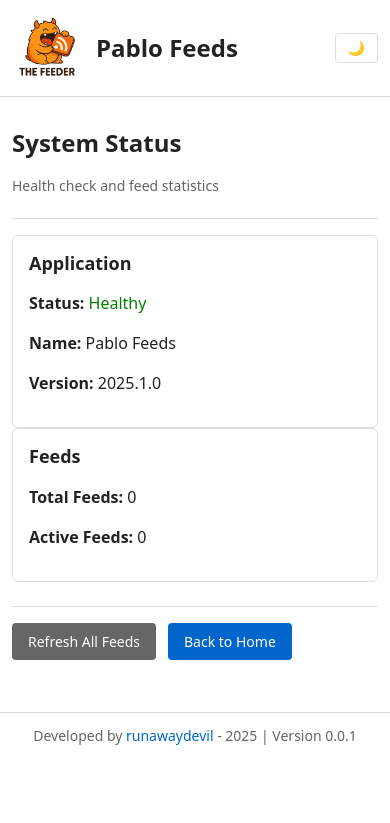
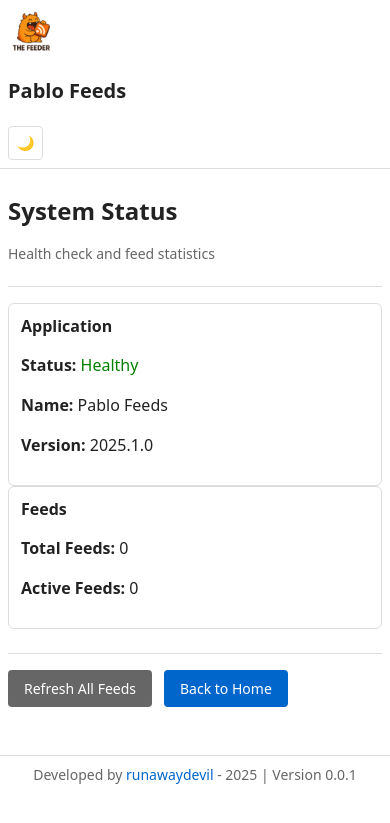
Before and after one commit to runawaydevil/thefeeder, a FastAPI app: page /admin/health in a window 390 px wide. Shown: the top 823 px of the page. Run offline with FastAPI, Linux system fonts and the light colour scheme; data that the repository does not hold is empty.

Commit message:
feat: Improve mobile responsiveness with comprehensive mobile-first design

```diff
--- a/app/web/static/styles.css
+++ b/app/web/static/styles.css
@@ -566,7 +566,98 @@
     text-decoration: underline;
 }
 
-/* Responsive */
+/* Responsive - Mobile First */
+@media (max-width: 699px) {
+    /* Mobile optimizations */
+    .wrap {
+        padding: 8px;
+    }
+
+    header {
+        flex-direction: column;
+        align-items: flex-start;
+        gap: 12px;
+    }
+
+    .header-content {
+        flex-direction: column;
+        align-items: flex-start;
+    }
+
+    .logo {
+        width: 48px !important;
+        height: 48px !important;
+        max-width: 48px !important;
+        max-height: 48px !important;
+    }
+
+    h1 {
+        font-size: 20px;
+    }
+
+    .filters {
+        flex-direction: column;
+        align-items: stretch;
+        gap: 8px;
+    }
+
+    .filters label {
+        flex-direction: column;
+        align-items: flex-start;
+        gap: 4px;
+    }
+
+    .filters input.search-input {
+        min-width: 100%;
+        width: 100%;
+    }
+
+    .filters select {
+        width: 100%;
+    }
+
+    .card {
+        padding: 12px;
+    }
+
+    .card h3 {
+        font-size: 16px;
+    }
+
+    .pager {
+        flex-direction: column;
+        gap: 12px;
+    }
+
+    .pager-nav {
+        width: 100%;
+        justify-content: space-between;
+    }
+
+    .pager-btn {
+        flex: 1;
+        justify-content: center;
+    }
+
+    .page-numbers {
+        justify-content: center;
+        flex-wrap: wrap;
+    }
+
+    .empty {
+        padding: 40px 16px;
+    }
+
+    .empty h2 {
+        font-size: 20px;
+    }
+
+    .theme-toggle {
+        width: 100%;
+        padding: 8px;
+    }
+}
+
 @media (min-width: 700px) {
     .list {
         grid-template-columns: 1fr 1fr;
--- a/app/web/templates/base.html
+++ b/app/web/templates/base.html
@@ -2,7 +2,7 @@
 <html lang="en">
 <head>
     <meta charset="utf-8" />
-    <meta name="viewport" content="width=device-width,initial-scale=1" />
+    <meta name="viewport" content="width=device-width,initial-scale=1,maximum-scale=5" />
     <title>{{ app_name }}</title>
     <link rel="icon" type="image/png" href="/static/logo.png">
     <link rel="stylesheet" href="/static/styles.css">
```
